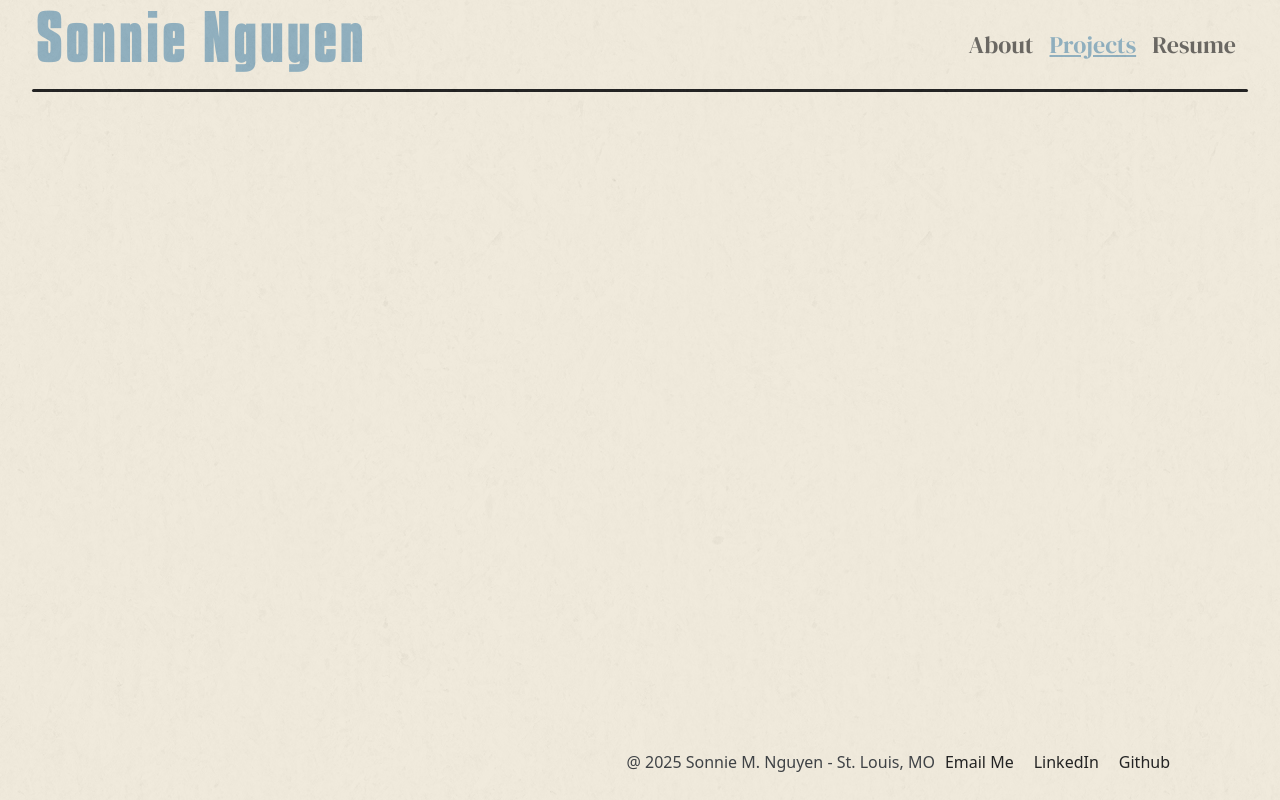
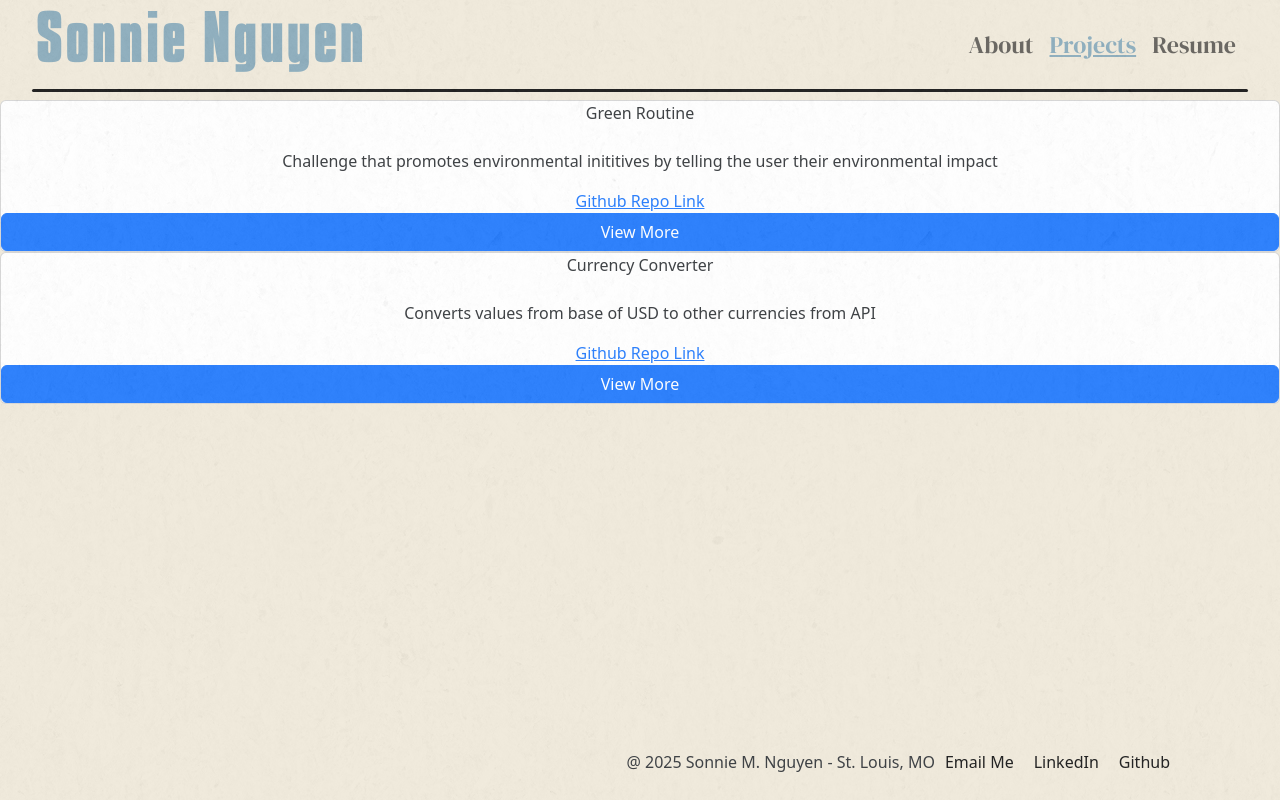
Before and after one commit to Sunsonni/PortfolioWebsite, a React (Vite) app in the folder Portfolio-client/: page /Projects in a window 1280 px wide. Built offline with nearby package versions, Linux system fonts and the light colour scheme.

Commit message:
fixed the params for post id

```diff
--- a/Portfolio-client/src/Routes.jsx
+++ b/Portfolio-client/src/Routes.jsx
@@ -7,6 +7,7 @@ import Home from './components/Home.jsx'
 import About from './components/About.jsx'
 import Resume from './components/Resume.jsx'
 import Projects from './components/Projects.jsx'
+import { Post } from './components/Post.jsx'
 
 const router = createBrowserRouter([
     {
@@ -28,6 +29,10 @@ const router = createBrowserRouter([
             {
                 path: '/Resume',
                 element: <Resume/>
+            },
+            {
+                path: '/post/:id',
+                element: <Post />
             }
         ]
     }
--- a/Portfolio-client/src/components/Card.jsx
+++ b/Portfolio-client/src/components/Card.jsx
@@ -9,6 +9,7 @@ import {
 
 const Blog = ({project}) => {
 const { title, description, link, id } = project;
+console.log(id);
     return (
         <>
         <Card>
@@ -20,10 +21,10 @@ const { title, description, link, id } = project;
                     {description}
                 </CardText>
             </CardBody>
-            <CardLink href={link}>
+            <Link href={link} target="_blank" rel="noopener noreferrer">
                 Github Repo Link
-            </CardLink>
-            <Link to={`/post/${id}`}>
+            </Link>
+            <Link to={`/post/${id}`} className="btn btn-primary">
             View More
             </Link>
         </Card>
--- a/Portfolio-client/src/components/Post.jsx
+++ b/Portfolio-client/src/components/Post.jsx
@@ -1,11 +1,19 @@
 import { useParams } from 'react-router-dom'
+import { getProjectById } from '../utils/projectUtils';
 
-const Post = () => {
+export const Post = () => {
     const { id } = useParams();
+    console.log(id);
+    const project = getProjectById(id);
+    console.log(project);
 
-    // const project = getProjectById(id);
     return (
         <>
+        <h1>{project.title}</h1>
+        <p>{project.description}</p>
+        <a href={project.link} target="_blank" rel="noopener noreferrer">
+        View on GitHub
+      </a>
         </>
     );
 }
--- a/Portfolio-client/src/components/Projects.jsx
+++ b/Portfolio-client/src/components/Projects.jsx
@@ -1,13 +1,13 @@
 import Blog from "./Card";
 import { getProjects } from "../utils/projectUtils";
 const Projects = () => {
-    const project = getProjects();
-    console.log(project);
+    const projects = getProjects();
+    console.log(projects);
 
     return (
         <>
-            {project.map((project) => {
-                <Blog key={project.id} project={project} />
+            {projects.map((project, index) => {
+                return <Blog key={project.id || index } project={project} />
             })
         }
         </>
--- a/Portfolio-client/src/utils/projectUtils.js
+++ b/Portfolio-client/src/utils/projectUtils.js
@@ -1,22 +1,23 @@
-const project = [
+const projects = [
     {
         title: 'Green Routine',
         description: 'Challenge that promotes environmental inititives by telling the user their environmental impact',
         link: 'https://github.com/TheGitGang/GreenRoutine',
-        id: 2
+        id: 0
     },
     {
         title: 'Currency Converter',
         description: 'Converts values from base of USD to other currencies from API',
         link: 'https://github.com/Smidge101/Currency_counter',
-        id: 3,
+        id: 1,
     }
 ]
 
 export const getProjects = () => {
-    return project;
+    return projects;
 };
 
 export const getProjectById = (id) => {
-    return project.find((project) => project.id === id);
+
+    return projects.find((project) => project.id === Number(id));
 }
```
